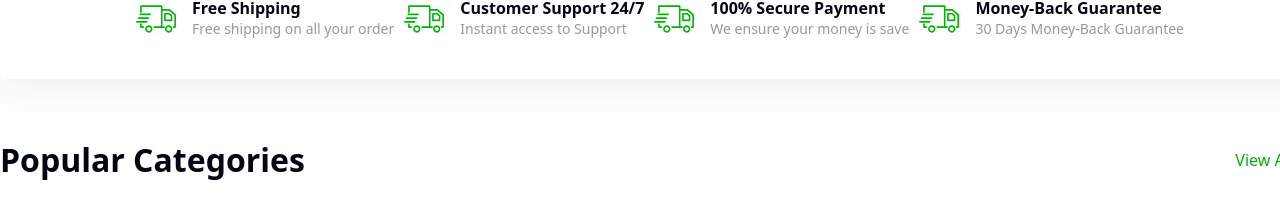
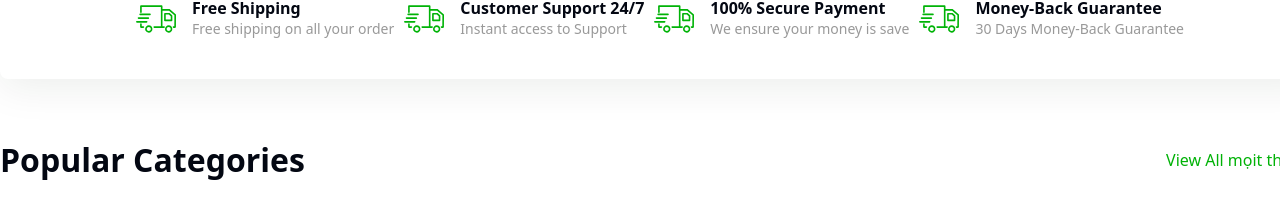
Before and after one commit to nguyenvu-git/shopfood, a React (Vite) app: page / in a window 1280 px wide. Shown: the part 866-1079 px from the top of the page. Built offline with nearby package versions, Linux system fonts and the light colour scheme.

Commit message:
commit nm

```diff
--- a/src/assets/components/layout/PopularCategories.jsx
+++ b/src/assets/components/layout/PopularCategories.jsx
@@ -21,7 +21,7 @@ export default function PopularCategories() {
             Popular Categories
           </p>
           <div className="flex gap-3 justify-center items-center cursor-pointer">
-            <p className="text-[#00B207] font-medium">View All</p>
+            <p className="text-[#00B207] font-medium">View All mọit thư</p>
             <img
               className="text-sm sm:w-[15px]"
               src="\public\img\Group.svg"
```
